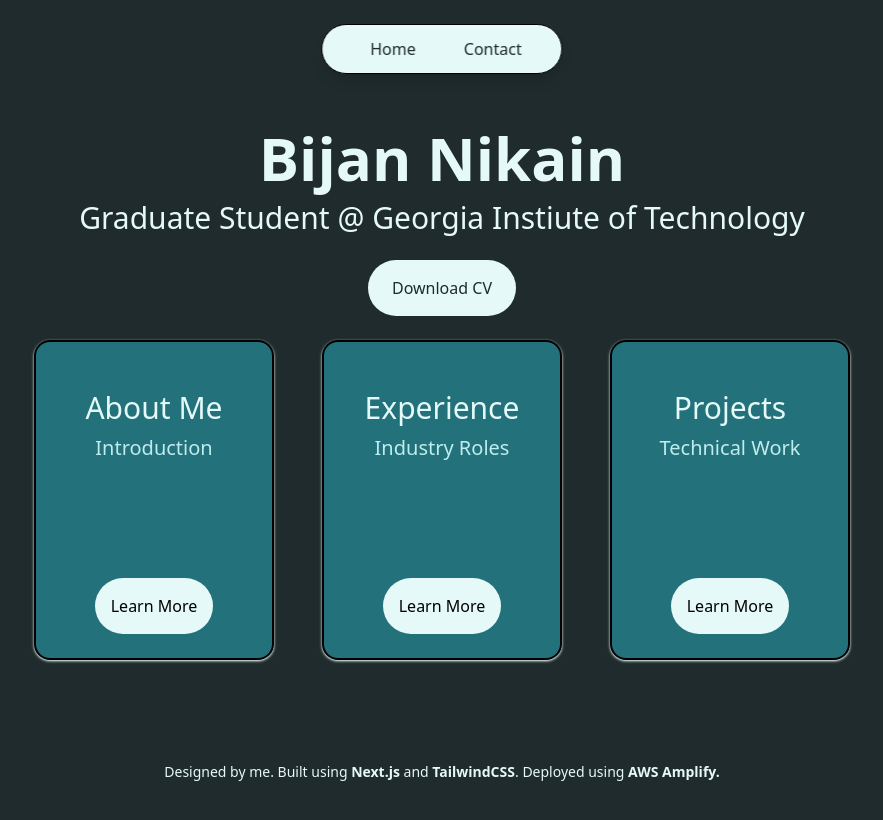
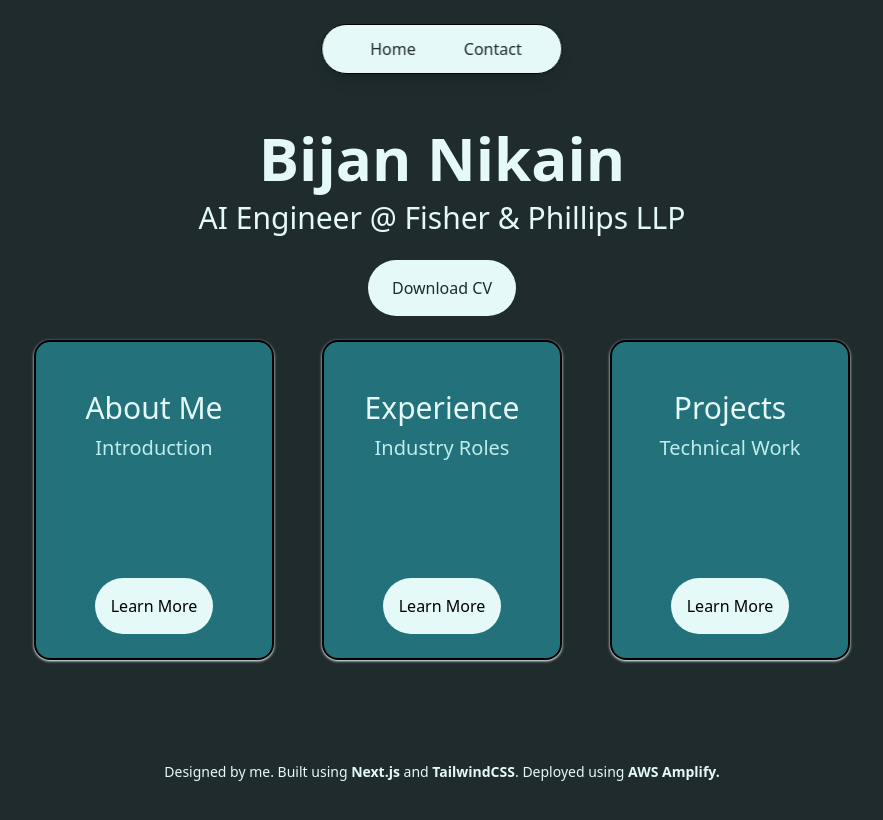
Before and after one commit to bnikain21/my-website, a Next.js app: page / in a window 1280 px wide. Shown: the top 820 px of the page, without its empty margins (198-1081 px from the left). Built offline with nearby package versions, Linux system fonts and the light colour scheme.

Commit message:
remove img and update job

```diff
--- a/app/aboutme/page.tsx
+++ b/app/aboutme/page.tsx
@@ -6,7 +6,7 @@ function AboutMePage() {
   return (
     <section className='flex flex-col md:flex-row gap-10'>
       <div className="flex flex-col items-center text-center md:w-1/2">
-        <Image src='/headshot.png' alt='headshot' width={300} height={700} />
+        {/* <Image src='/headshot.png' alt='headshot' width={300} height={700} /> */}
 
         <p className="text-xl text-text-e1m pt-3 max-w-lg self-center">
             I am a graduate of the Georgia Institute of Technology with experience in AI and software engineering.
--- a/app/page.tsx
+++ b/app/page.tsx
@@ -7,7 +7,7 @@ export default function Home() {
   return (
     <section className="px-6 md:px-12 lg:px-24 gap-10">
       <h1 className="text-center text-6xl text-text-e1m  font-bold"><TypingAnimation text={["Bijan", " ", "Nikain"]}/></h1>
-      <h2 className="text-center text-3xl text-text-e1m pt-3">Graduate Student @ Georgia Instiute of Technology</h2>
+      <h2 className="text-center text-3xl text-text-e1m pt-3"><TypingAnimation text={["AI", " ","Engineer", " ", "@", " ", "Fisher", " ", "&", " ", "Phillips", " ", "LLP"]}/></h2>
         <div className="flex justify-center">
         <a href="/resume.pdf" download className=" mt-6 py-4 px-6 text-text-a1m rounded-full bg-a1 hover:bg-b1 transition">
           Download CV
```
